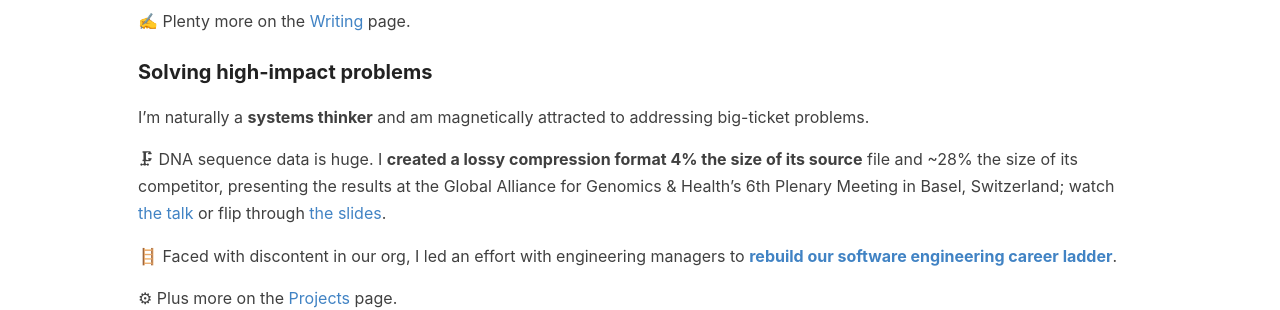
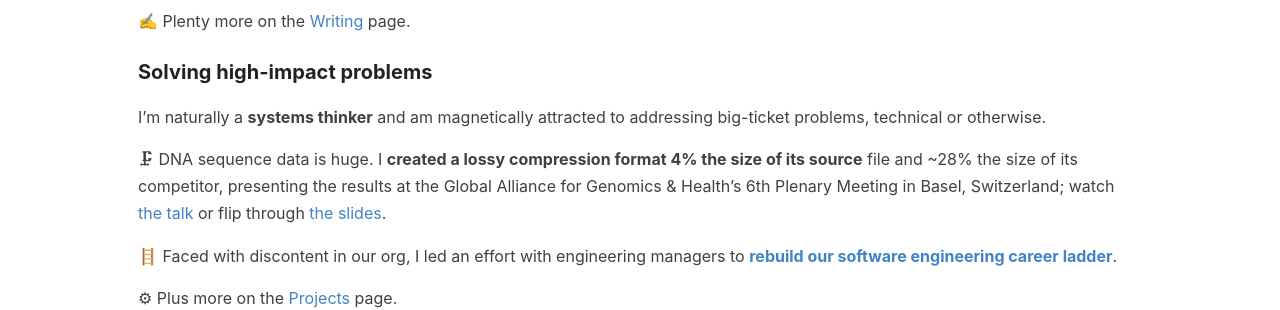
Before and after one commit to helgridly/helgridly.github.io, a Jekyll site: the page built from index.md, in a window 1280 px wide. Shown: the part 696-1006 px from the top of the page. Built offline with Jekyll 4.4.1, drawn with Linux system fonts in a browser that asks for light colours.

Commit message:
technical or otherwise

```diff
--- a/index.md
+++ b/index.md
@@ -27,7 +27,7 @@ I love **learning complex systems**, exploring data to come up with ideas and te
 
 ### Solving high-impact problems
 
-I'm naturally a **systems thinker** and am magnetically attracted to addressing big-ticket problems.
+I'm naturally a **systems thinker** and am magnetically attracted to addressing big-ticket problems, technical or otherwise.
 
 🗜 DNA sequence data is huge. I **created a lossy compression format 4% the size of its source** file and ~28% the size of its competitor, presenting the results at the Global Alliance for Genomics & Health's 6th Plenary Meeting in Basel, Switzerland; watch [the talk](https://www.youtube.com/watch?v=TaqFBgaZHmE&t=13920s) or flip through [the slides](https://docs.google.com/presentation/d/1EAG3Mz_Rwszn1xzvLFlFDtZJKeTfTcqo/edit).
 
```
